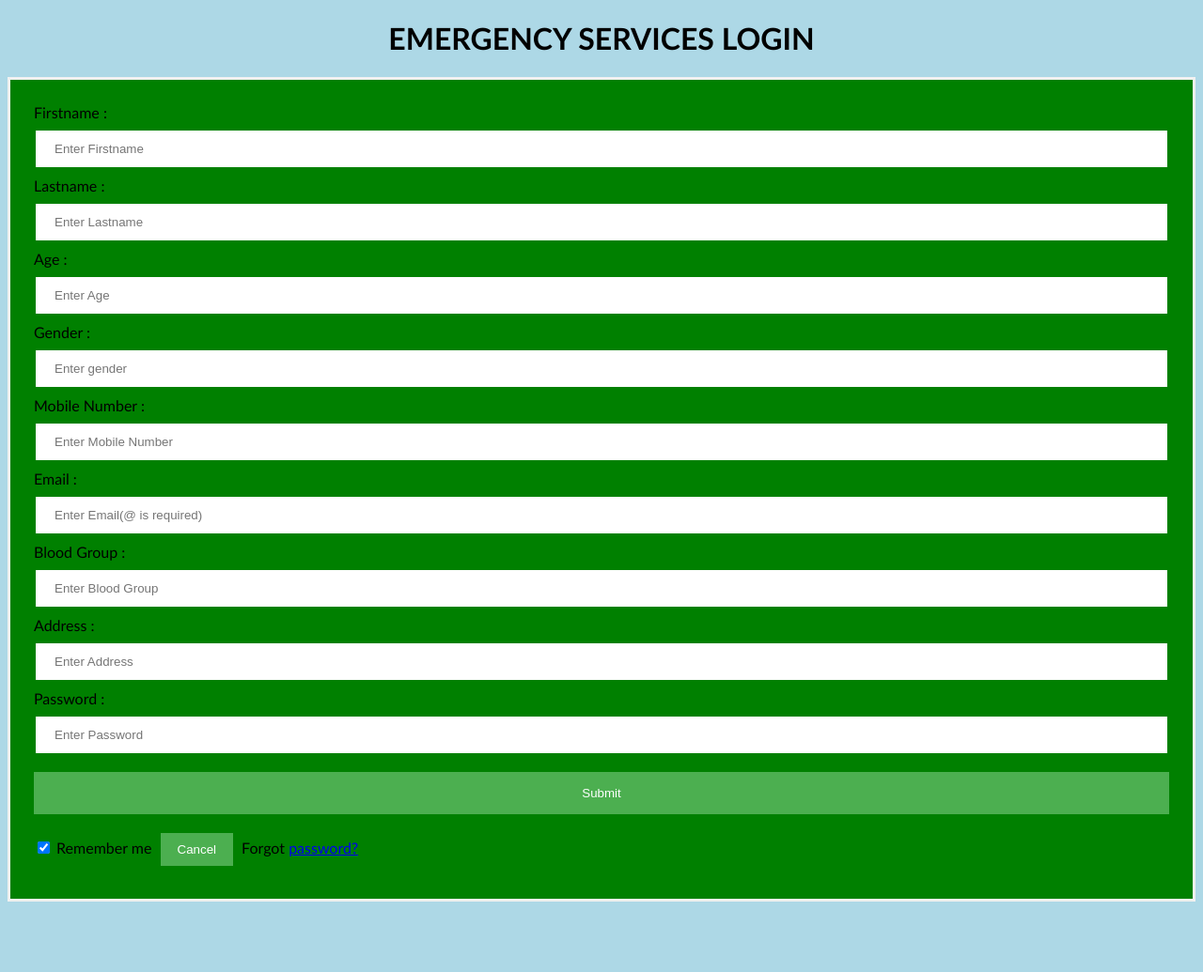
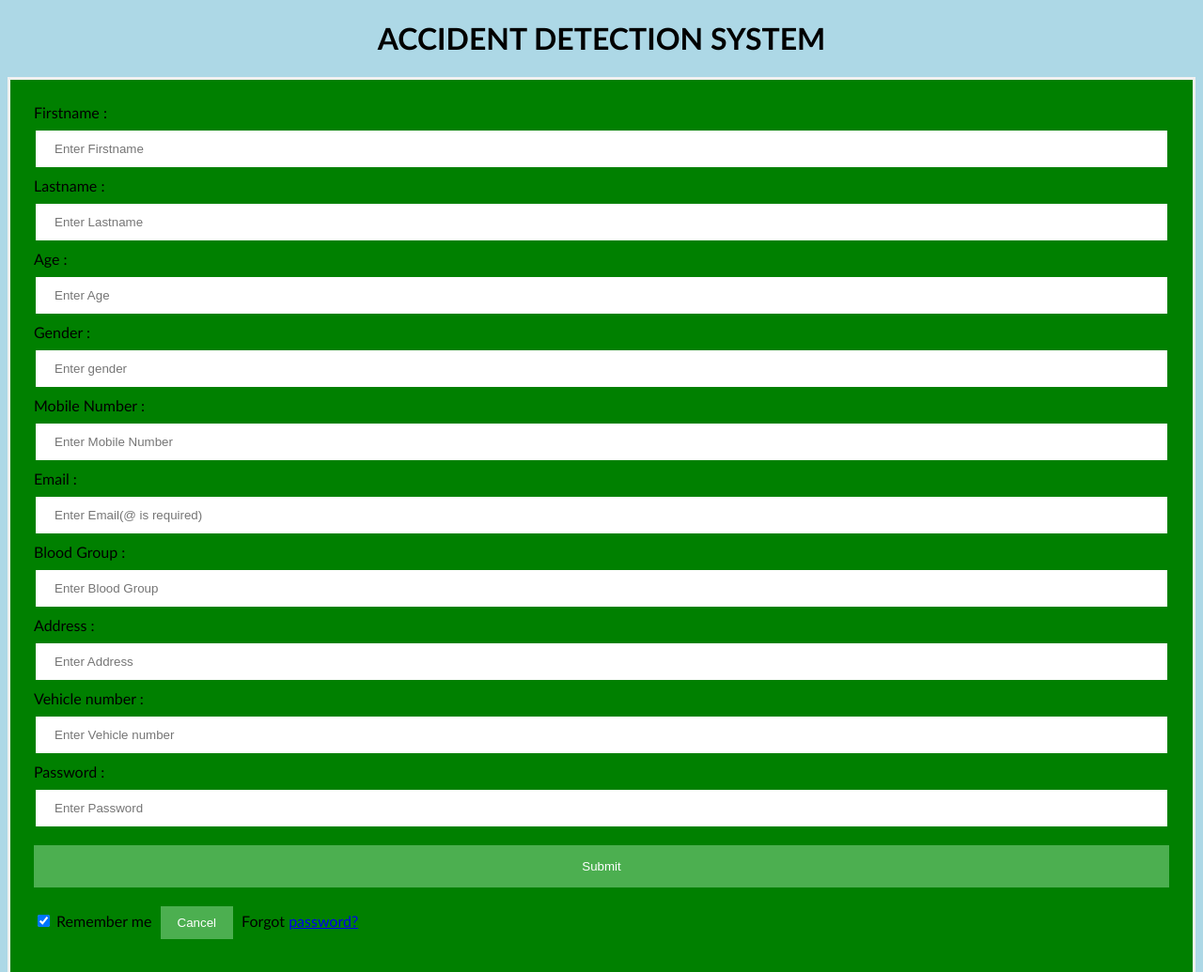
Before and after one commit to dhinakar07/dhinakar07.github.io, a plain HTML site: page index.html in a window 1280 px wide. Shown: the top 1035 px of the page at 94% size. Before the commit the page ends 968 px from the top, so only its background shows below. Drawn offline with Linux system fonts and the light colour scheme.

Commit message:
Update index.html

```diff
--- a/index.html
+++ b/index.html
@@ -45,7 +45,7 @@ button {
 </style>
 </head>
 <body>
-    <center> <h1> EMERGENCY SERVICES LOGIN  </h1> </center>
+    <center> <h1> ACCIDENT DETECTION SYSTEM  </h1> </center>
     <form>
         <div class="container">
             <label>Firstname : </label>
@@ -64,6 +64,8 @@ button {
             <input type="text" placeholder="Enter Blood Group" name="Blood Group"  id = "bloodgroup" required>
             <label>Address : </label>
             <input type="text" placeholder="Enter Address" name="address" id = "Address" required>
+            <label>Vehicle number : </label>
+            <input type="text" placeholder="Enter Vehicle number" name = "Vehicle number" id = "Vehiclenumber" required>
             <label>Password : </label>
             <input type="password" placeholder="Enter Password" name="password" id = "password" required>
             <button type="submit">Submit</button>
```
